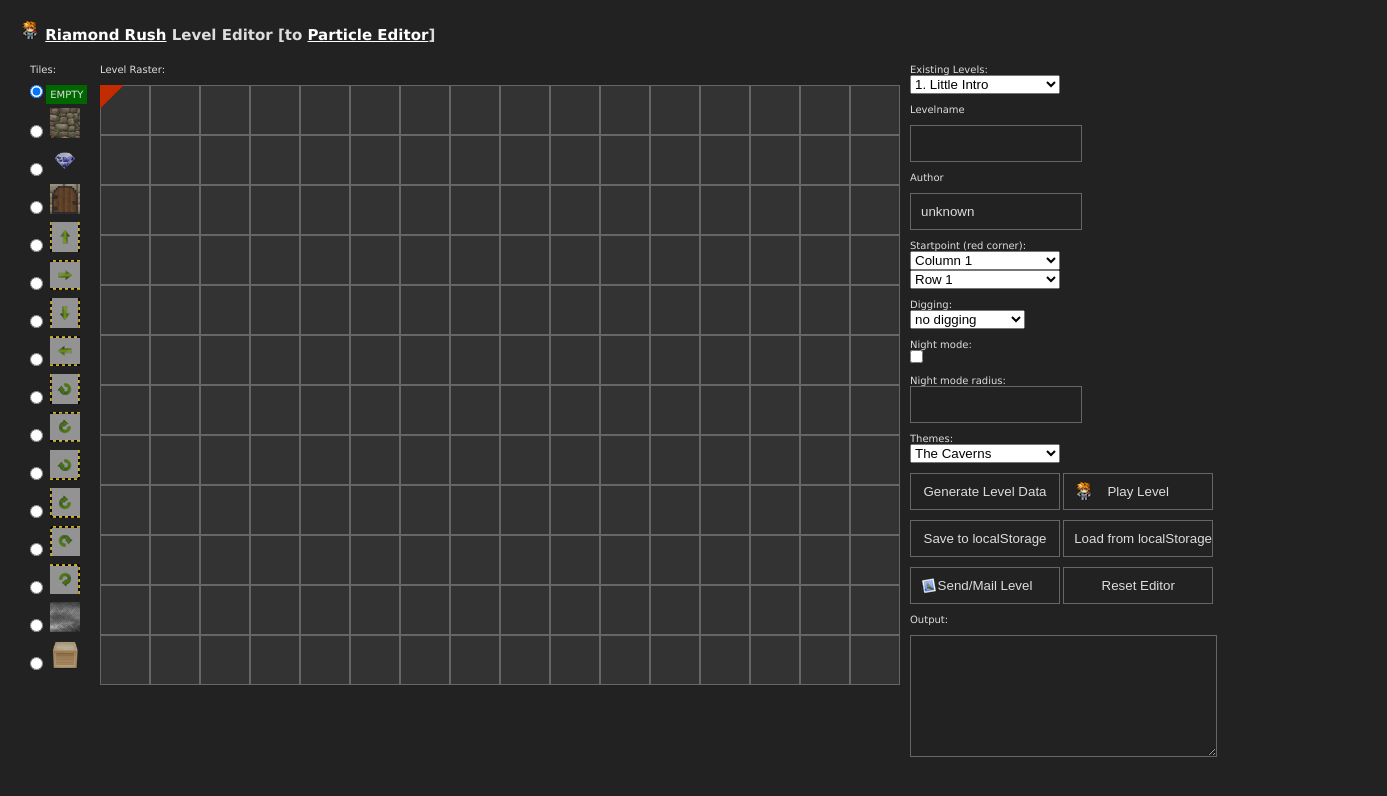
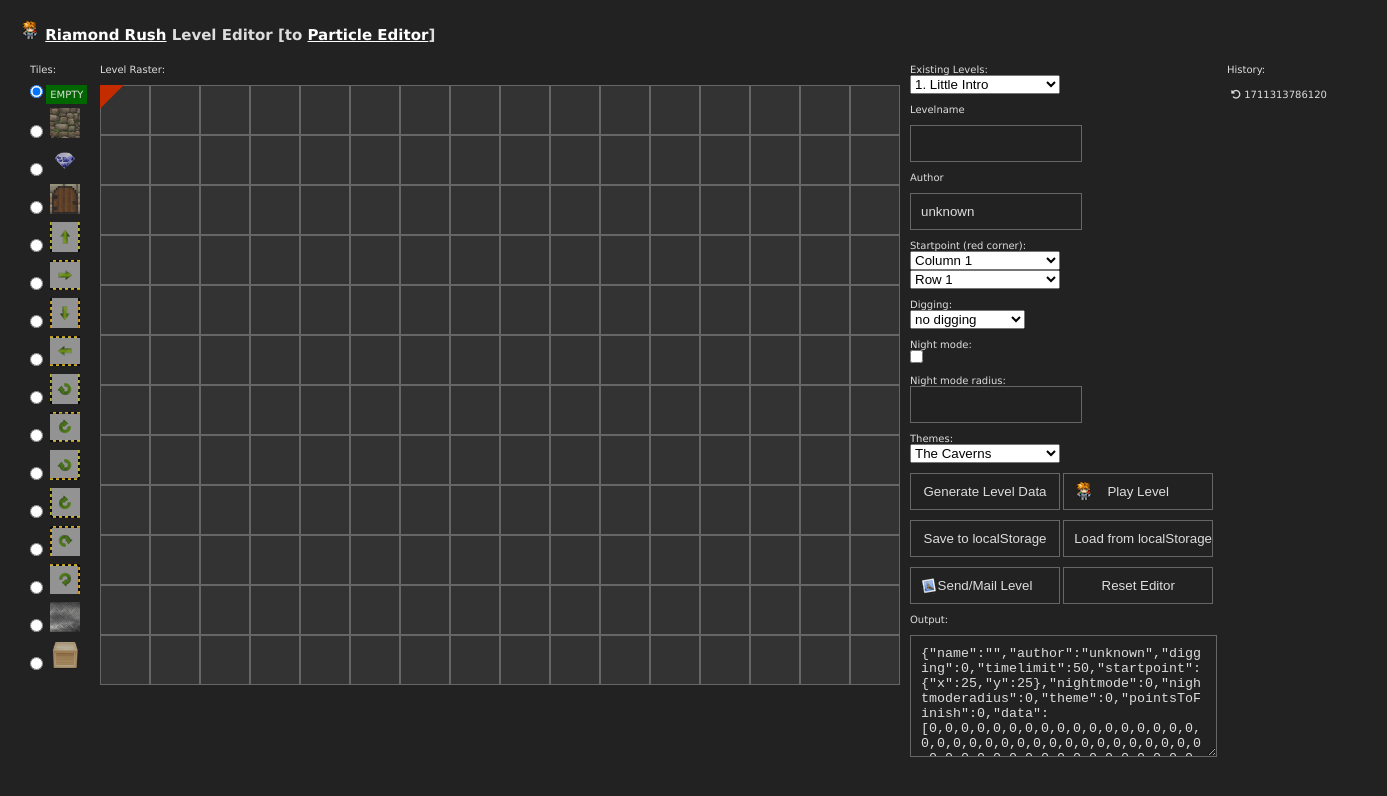
Before and after one commit to samowitsch/riamond-rush, a website: page project/editor.html in a window 1280 px wide. Both pictures are taken after a click on the button 125 px from the left and 110 px from the top of the page. Shown: the whole page, 1387 px wide, since content can reach past the window. Drawn offline with nearby package versions, Linux system fonts and the light colour scheme.

Commit message:
add history for level editor

```diff
--- a/project/css/editor.css
+++ b/project/css/editor.css
@@ -115,6 +115,22 @@ p {
     margin: 10px 0;
 }
 
+#history {
+    list-style-type: none;
+    width: 150px;
+    height: 600px;
+    display: block;
+    overflow: auto;
+}
+
+#history .item {
+    padding: 4px
+}
+
+
+#history .item:hover {
+    background-color: #444;
+}
 
 
 .tilelist {
--- a/project/editor.html
+++ b/project/editor.html
@@ -11,6 +11,7 @@
     <link rel="stylesheet" href="css/editor.css" media="screen"/>
     <link href="//cdn.rawgit.com/noelboss/featherlight/master/release/featherlight.min.css" type="text/css" rel="stylesheet" title="Featherlight Styles" />
 
+    <link rel="stylesheet" href="https://cdnjs.cloudflare.com/ajax/libs/font-awesome/6.5.1/css/all.min.css" integrity="sha512-DTOQO9RWCH3ppGqcWaEA1BIZOC6xxalwEsw9c2QQeAIftl+Vegovlnee1c9QX4TctnWMn13TZye+giMm8e2LwA==" crossorigin="anonymous" referrerpolicy="no-referrer" />
 
     <script src="js/game/levels.js"></script>
     <script src="js/game/themes.js"></script>
@@ -220,6 +221,12 @@
             </p>
 
         </td>
+        <td valign="top">
+            <p>History:</p>
+
+            <ul id="history">
+            </ul>
+        </td>
     </tr>
 </table>
 
--- a/project/js/editors/levels/main.js
+++ b/project/js/editors/levels/main.js
@@ -79,8 +79,10 @@ var Editor = {
                 document.querySelector('#startpointy').value
             )
         },
-        importMap: function () {
-            if (storageTrigger === true) {
+        importMap: function (levelData) {
+            if (typeof levelData !== 'undefined' && typeof levelData !== 'object') {
+                var levelData = JSON.parse(levelData)
+            }else if (storageTrigger === true) {
                 var storage = localStorage.getItem('tempLevel'),
                     levelData = JSON.parse(storage)
                 storageTrigger = false
@@ -125,7 +127,7 @@ var Editor = {
                     gt.setAttribute('style', 'background: url(' + image + '); -webkit-transform: rotate(' + rotation + 'deg); transform: rotate(' + rotation + 'deg); border: none;')
                 }
             }
-            document.querySelector('#output').value = ''
+            Editor.callbacks.generateMap()
         },
         loadFromStorage: function () {
             storageTrigger = true
@@ -179,6 +181,7 @@ var Editor = {
                 this.setAttribute('value', id)
                 this.setAttribute('style', 'background: url(' + image + '); -webkit-transform: rotate(' + rotation + 'deg); transform: rotate(' + rotation + 'deg); border: none;')
             }
+            Editor.callbacks.saveHistory()
         },
         btnTilesMouseOver: function () {
             if (mousedown) {
@@ -193,7 +196,27 @@ var Editor = {
                     this.setAttribute('value', id)
                     this.setAttribute('style', 'background: url(' + image + '); -webkit-transform: rotate(' + rotation + 'deg); transform: rotate(' + rotation + 'deg); border: none;')
                 }
+                Editor.callbacks.saveHistory()
             }
+        },
+        saveHistory: function () {
+            Editor.callbacks.generateMap()
+            let output = document.querySelector('#output').value
+            let itm = document.createElement('li')
+            itm.innerHTML = '<i class="fa-solid fa-rotate-left"></i> ' + Date.now()
+            itm.classList.add('item')
+            itm.dataset.mapdata = output
+            itm.addEventListener('click', Editor.callbacks.restoreFromHistory)
+            document.getElementById('history').prepend(itm)
+
+            if (document.getElementById('history').childElementCount >= 1000) {
+                document.getElementById('history')
+                .removeChild(document.getElementById('history').lastChild);
+            }
+        },
+        restoreFromHistory: function(el){
+            console.log(el.target.dataset.mapdata)
+            Editor.callbacks.importMap(el.target.dataset.mapdata)
         },
         sendMail: function () {
             Editor.callbacks.generateMap()
```
